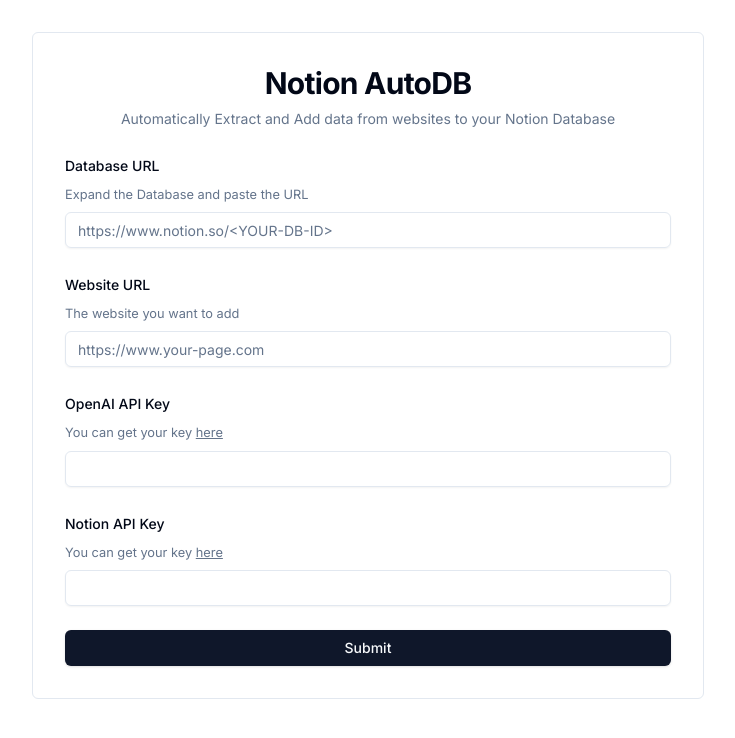
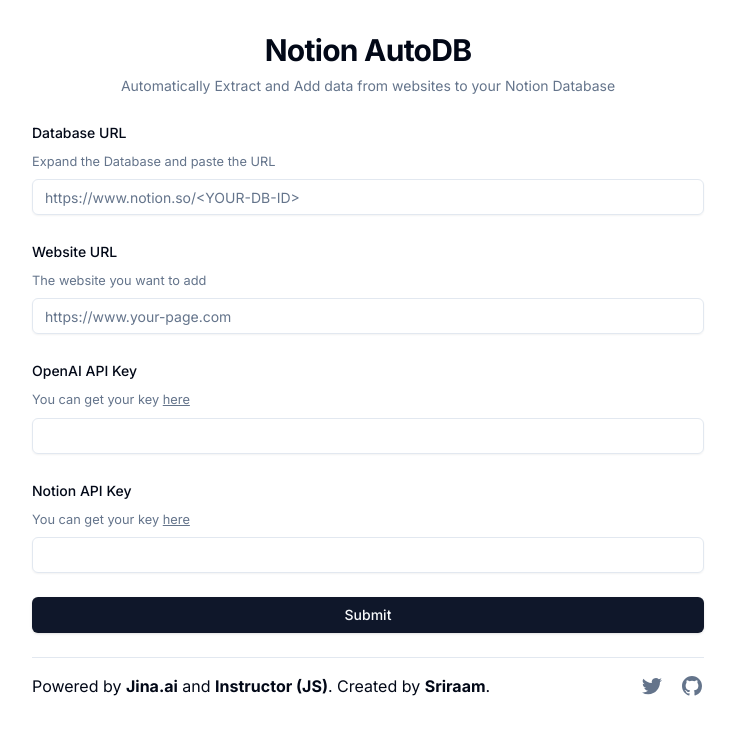
Before and after one commit to 13point5/notion-auto-db, a Next.js app: page / in a window 1280 px wide. Shown: the top 738 px of the page, without its empty margins (272-1007 px from the left). Built offline with nearby package versions, Linux system fonts and the light colour scheme.

Commit message:
Add footer

```diff
--- a/app/layout.tsx
+++ b/app/layout.tsx
@@ -14,7 +14,8 @@
 
 export const metadata: Metadata = {
   title: "Notion AutoDB",
-  description: "Automatically add websites to your DB with columns extracted",
+  description:
+    "Automatically Extract and Add data from websites to your Notion Database",
 };
 
 export default function RootLayout({
--- a/app/page.tsx
+++ b/app/page.tsx
@@ -19,6 +19,7 @@
 
 import { z } from "zod";
 import { useState } from "react";
+import { Separator } from "@/components/ui/separator";
 
 const formSchema = z.object({
   databaseUrl: z.string().url(),
@@ -74,10 +75,11 @@
 
   return (
     <main className="flex min-h-screen flex-col items-center gap-4 py-8 px-8">
+      <div className="w-full sm:max-w-md lg:max-w-lg xl:max-w-2xl flex flex-col gap-6">
         <Form {...form}>
           <form
             onSubmit={form.handleSubmit(onSubmit)}
-          className="space-y-6 border rounded-md p-8 w-full sm:max-w-md lg:max-w-lg xl:max-w-2xl"
+            className="space-y-6 rounded-md "
           >
             <div className="space-y-2">
               <h1 className="text-3xl font-bold tracking-tight text-center">
@@ -184,7 +186,65 @@
           </form>
         </Form>
 
+        <footer className="text-center w-full border-t flex sm:flex-row flex-col justify-between items-center pt-4 gap-2">
+          <p>
+            Powered by{" "}
+            <Link
+              href="https://jina.ai/"
+              target="_blank"
+              className="font-bold transition hover:text-black/50"
+            >
+              Jina.ai
+            </Link>{" "}
+            and{" "}
+            <Link
+              href="https://js.useinstructor.com/"
+              target="_blank"
+              className="font-bold transition hover:text-black/50"
+            >
+              Instructor (JS)
+            </Link>
+            . Created by{" "}
+            <Link
+              href="https://www.linkedin.com/in/13point5/"
+              target="_blank"
+              className="font-bold transition hover:text-black/50"
+            >
+              Sriraam
+            </Link>
+            .
+          </p>
+
+          <div className="flex space-x-4">
+            <Link
+              href="https://twitter.com/27upon2"
+              target="_blank"
+              className="group"
+            >
+              <svg
+                aria-hidden="true"
+                className="h-6 w-6 fill-slate-500 group-hover:fill-slate-700"
+              >
+                <path d="M8.29 20.251c7.547 0 11.675-6.253 11.675-11.675 0-.178 0-.355-.012-.53A8.348 8.348 0 0 0 22 5.92a8.19 8.19 0 0 1-2.357.646 4.118 4.118 0 0 0 1.804-2.27 8.224 8.224 0 0 1-2.605.996 4.107 4.107 0 0 0-6.993 3.743 11.65 11.65 0 0 1-8.457-4.287 4.106 4.106 0 0 0 1.27 5.477A4.073 4.073 0 0 1 2.8 9.713v.052a4.105 4.105 0 0 0 3.292 4.022 4.093 4.093 0 0 1-1.853.07 4.108 4.108 0 0 0 3.834 2.85A8.233 8.233 0 0 1 2 18.407a11.615 11.615 0 0 0 6.29 1.84" />
+              </svg>
+            </Link>
+            <Link
+              href="https://github.com/13point5/notion-auto-db"
+              target="_blank"
+              className="group"
+            >
+              <svg
+                aria-hidden="true"
+                className="h-6 w-6 fill-slate-500 group-hover:fill-slate-700"
+              >
+                <path d="M12 2C6.477 2 2 6.484 2 12.017c0 4.425 2.865 8.18 6.839 9.504.5.092.682-.217.682-.483 0-.237-.008-.868-.013-1.703-2.782.605-3.369-1.343-3.369-1.343-.454-1.158-1.11-1.466-1.11-1.466-.908-.62.069-.608.069-.608 1.003.07 1.531 1.032 1.531 1.032.892 1.53 2.341 1.088 2.91.832.092-.647.35-1.088.636-1.338-2.22-.253-4.555-1.113-4.555-4.951 0-1.093.39-1.988 1.029-2.688-.103-.253-.446-1.272.098-2.65 0 0 .84-.27 2.75 1.026A9.564 9.564 0 0 1 12 6.844a9.59 9.59 0 0 1 2.504.337c1.909-1.296 2.747-1.027 2.747-1.027.546 1.379.202 2.398.1 2.651.64.7 1.028 1.595 1.028 2.688 0 3.848-2.339 4.695-4.566 4.943.359.309.678.92.678 1.855 0 1.338-.012 2.419-.012 2.747 0 .268.18.58.688.482A10.02 10.02 0 0 0 22 12.017C22 6.484 17.522 2 12 2Z" />
+              </svg>
+            </Link>
+          </div>
+        </footer>
+
         <Toaster />
+      </div>
     </main>
   );
 }
--- /dev/null
+++ b/components/ui/separator.tsx
@@ -0,0 +1,31 @@
+"use client"
+
+import * as React from "react"
+import * as SeparatorPrimitive from "@radix-ui/react-separator"
+
+import { cn } from "@/lib/utils"
+
+const Separator = React.forwardRef<
+  React.ElementRef<typeof SeparatorPrimitive.Root>,
+  React.ComponentPropsWithoutRef<typeof SeparatorPrimitive.Root>
+>(
+  (
+    { className, orientation = "horizontal", decorative = true, ...props },
+    ref
+  ) => (
+    <SeparatorPrimitive.Root
+      ref={ref}
+      decorative={decorative}
+      orientation={orientation}
+      className={cn(
+        "shrink-0 bg-border",
+        orientation === "horizontal" ? "h-[1px] w-full" : "h-full w-[1px]",
+        className
+      )}
+      {...props}
+    />
+  )
+)
+Separator.displayName = SeparatorPrimitive.Root.displayName
+
+export { Separator }
--- a/package.json
+++ b/package.json
@@ -14,6 +14,7 @@
     "@notionhq/client": "^2.2.15",
     "@radix-ui/react-icons": "^1.3.0",
     "@radix-ui/react-label": "^2.0.2",
+    "@radix-ui/react-separator": "^1.0.3",
     "@radix-ui/react-slot": "^1.0.2",
     "class-variance-authority": "^0.7.0",
     "clsx": "^2.1.1",
```
Also changed, not shown: 1 other file (tests, documents, lock files or other folders). Lines whose indentation alone changed are shown as unchanged.
